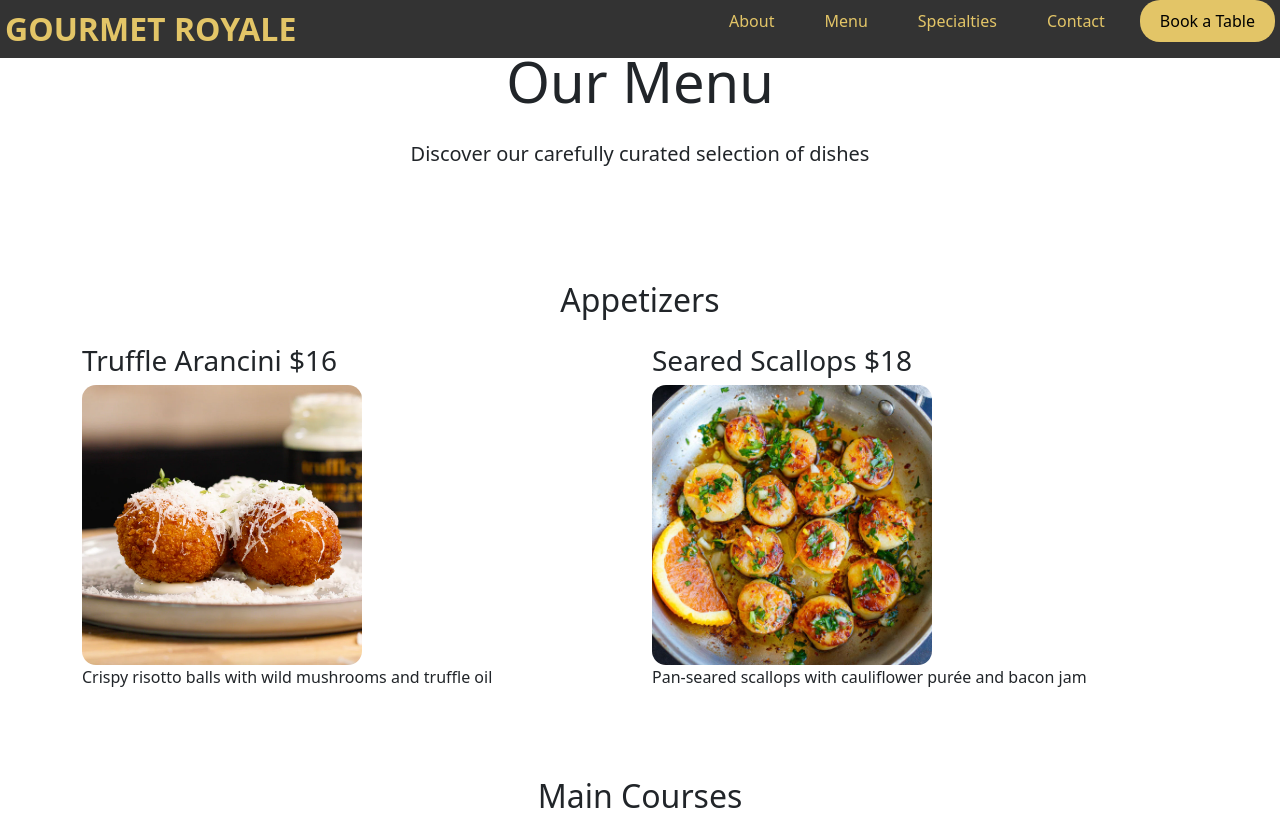
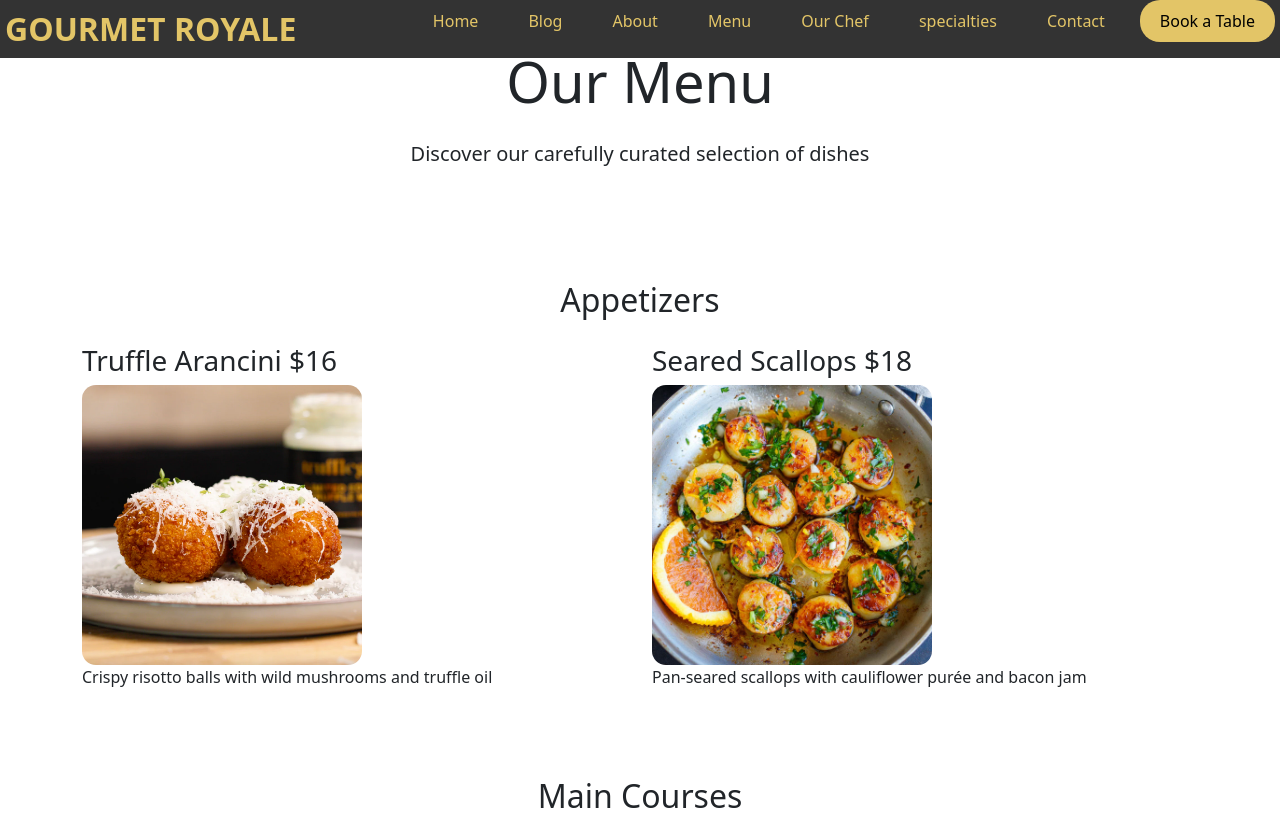
Before and after one commit to sanjana2505006/International-Cuisine, a plain HTML site: page menu.html in a window 1280 px wide. Shown: the top 819 px of the page. Drawn offline with nearby package versions, Linux system fonts and the light colour scheme.

Commit message:
Update menu.html

```diff
--- a/menu.html
+++ b/menu.html
@@ -14,11 +14,18 @@
         <nav>
             <a href="index.html" class="logo">Gourmet Royale</a>
             <ul>
+                <li><a href="index.html">Home</a></li>
+                <li><a href="blog.html">Blog</a></li>
                 <li><a href="about.html">About</a></li>
-                <li><a href="menu.html" class="active">Menu</a></li>
-                <li><a href="specialties.html">Specialties</a></li>
+                <li><a href="menu.html">Menu</a></li>
+                <li><a href="chef.html">Our Chef</a></li>
+                <li><a href="specialties.html">specialties</a></li>
                 <li><a href="contact.html">Contact</a></li>
+
+
                 <li><a href="reservation.html" class="cta">Book a Table</a></li>
+
+
             </ul>
         </nav>
     </header>
```
